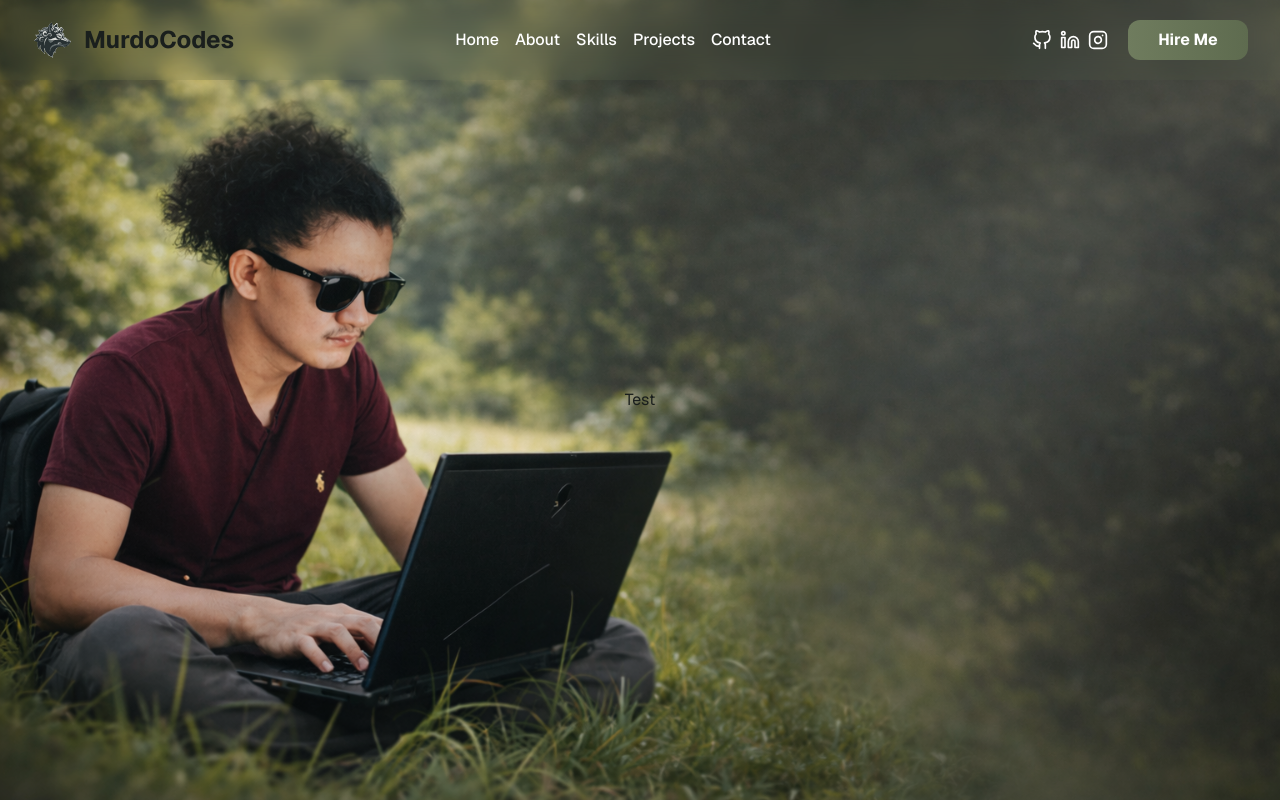
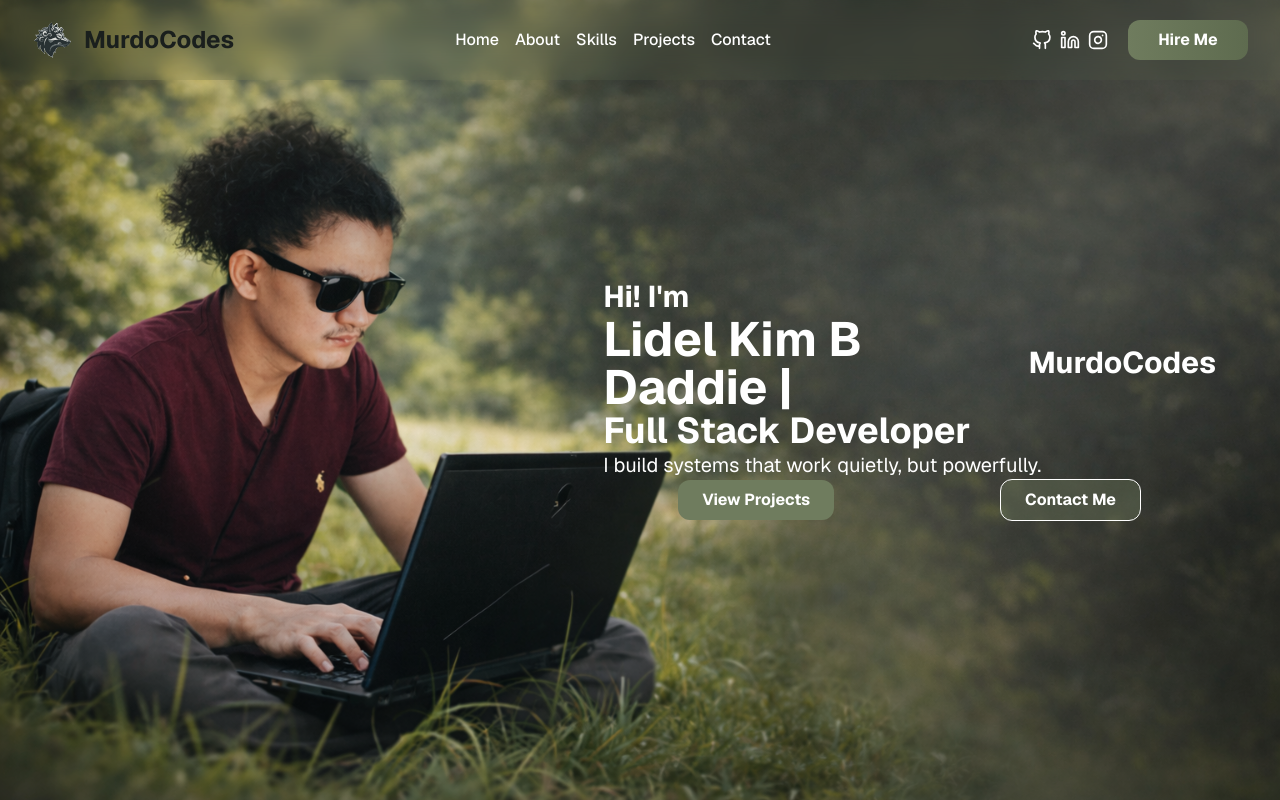
Before and after one commit to MurdoCodes/MurdoCodes21, a Next.js app: page / in a window 1280 px wide. Built offline with nearby package versions, Linux system fonts and the light colour scheme.

Commit message:
feat: main component / add layout / add animation

```diff
--- a/src/components/Main/Main.tsx
+++ b/src/components/Main/Main.tsx
@@ -1,11 +1,60 @@
+"use client";
+import { useState } from "react";
+import { motion } from "framer-motion";
+import ContactForm from "../ContactForm/ContactForm";
+
 const Main = () => {
+  // Contact form state
+  const [contactFormOpen, setContactFormOpen] = useState(false);
+  const openContactForm = () => setContactFormOpen(true);
+  const closeContactForm = () => setContactFormOpen(false);
+
   return (
     <>
-      <section className="bg-hero-pattern w-full h-screen bg-cover bg-center flex items-center justify-center">
-        Test
-      </section>
+      {/* "bg-hero-pattern w-full h-screen bg-center bg-cover bg-no-repeat flex justify-start items-center px-6 md:px-12" */}
+      {/* "bg-hero-pattern w-full h-screen bg-center bg-cover bg-no-repeat flex" */}
+      <motion.section
+        initial={{ opacity: 0, height: "20%" }}
+        animate={{ opacity: 1, height: "100%" }}
+        transition={{ duration: 1, ease: "easeIn" }}
+        className="relative bg-hero-pattern w-full h-screen bg-center bg-cover bg-no-repeat flex justify-end items-center px-6 md:px-16"
+      >
+        <div className="md:w-1/2"></div>
+        <div className="">
+          <h3 className="text-3xl font-bold text-white mb-4">Hi! I'm</h3>
+
+          <h1 className="text-5xl font-bold text-white mb-4 flex gap-2 items-center">
+            Lidel Kim B Daddie | <span className="text-3xl">MurdoCodes</span>
+          </h1>
+
+          <h2 className="text-4xl font-bold text-white mb-4">
+            Full Stack Developer
+          </h2>
+
+          <p className="text-xl text-white mb-10">
+            I build systems that work quietly, but powerfully.
+          </p>
+
+          {/* Responsive button layout */}
+          <div className="flex flex-col sm:flex-row gap-4 justify-end">
+            <button className="bg-primary px-6 py-2 text-white font-bold rounded-xl transition duration-300 hover:opacity-90">
+              View Projects
+            </button>
+
+            <button
+              onClick={openContactForm}
+              className="bg-primary/40 border-[0.01rem] border-white px-6 py-2 text-white font-bold rounded-xl transition duration-300 hover:opacity-90"
+            >
+              Contact Me
+            </button>
+          </div>
+        </div>
+      </motion.section>
+
+      {/* Contact Form - Visible when Hire Me is clicked */}
+      {contactFormOpen && <ContactForm closeContactForm={closeContactForm} />}
     </>
   );
-};
+};;
 
 export default Main;
```
